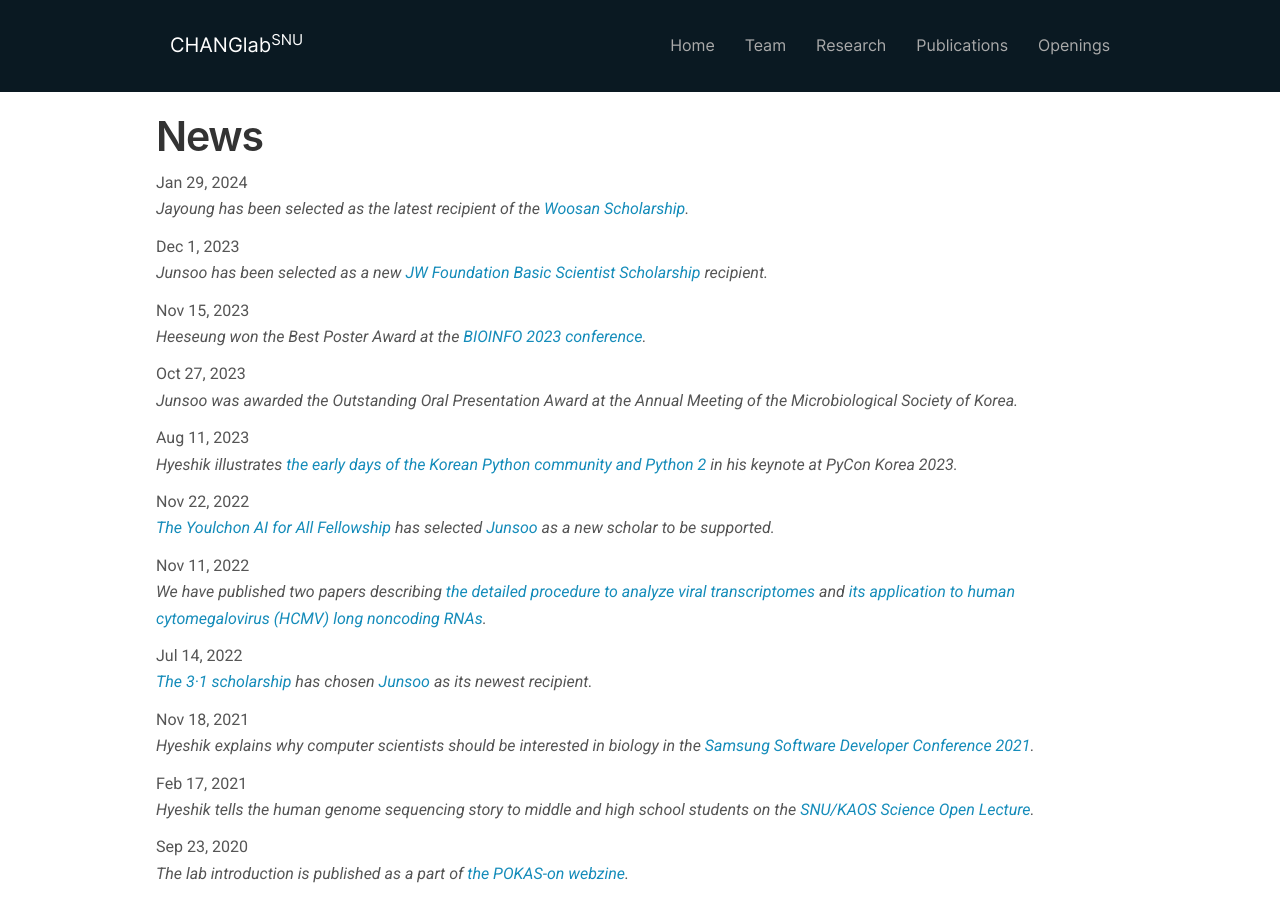
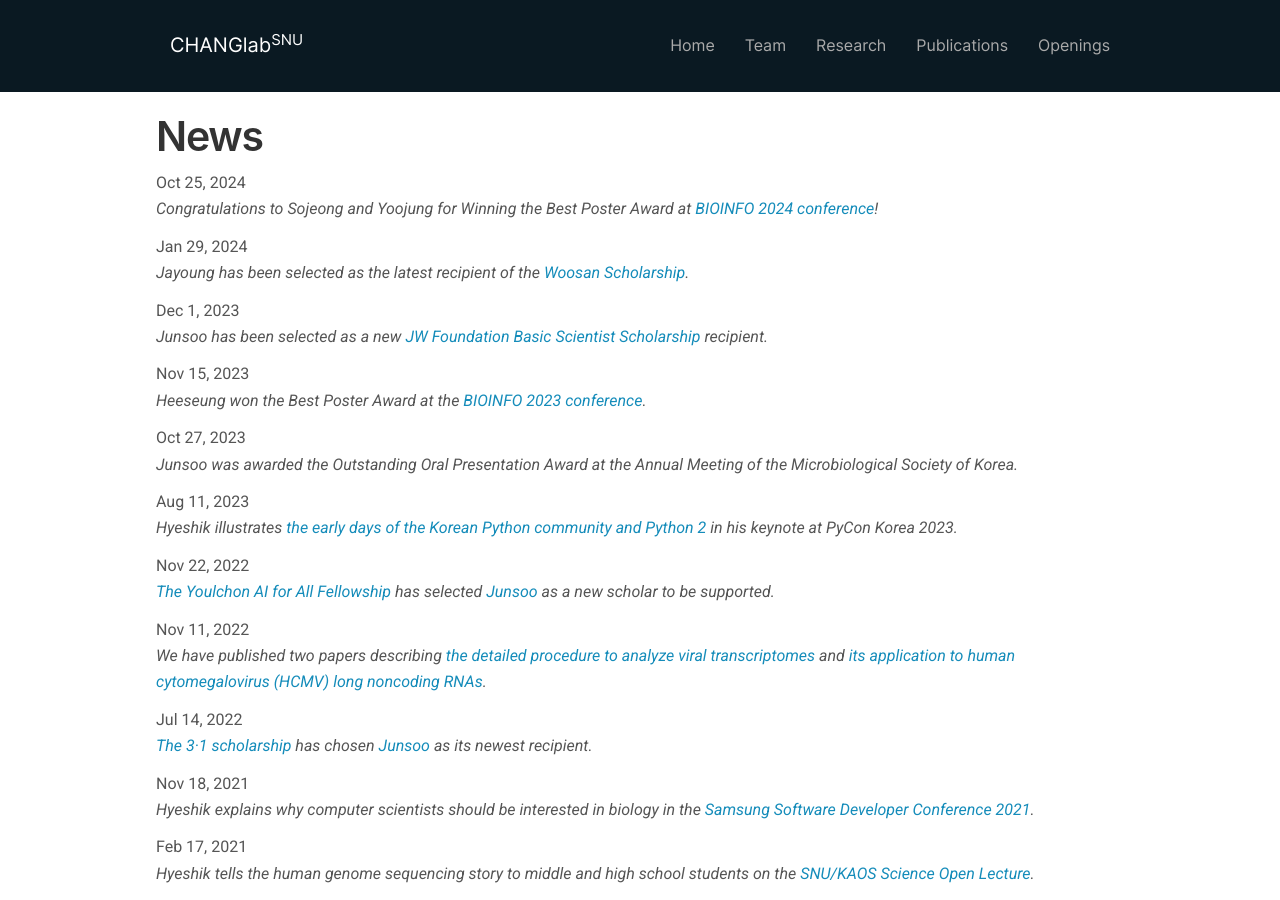
Before and after one commit to ChangLabSNU/ChangLabSNU.github.io, a Jekyll site: the page built from _pages/allnews.md, in a window 1280 px wide and 900 px high. Built offline with Jekyll 4.4.1, drawn with Linux system fonts in a browser that asks for light colours; nearby versions of some CDN libraries; some web fonts are replaced.

Commit message:
Add news about BIOINFO 2024 poster award.

```diff
--- a/_data/news.yml
+++ b/_data/news.yml
@@ -1,3 +1,6 @@
+- date: Oct 25, 2024
+  headline: 'Congratulations to Sojeong and Yoojung for Winning the Best Poster Award at <a href="http://bioinfo2024.ksbi.or.kr/">BIOINFO 2024 conference</a>!'
+
 - date: Jan 29, 2024
   headline: 'Jayoung has been selected as the latest recipient of the <a href="http://www.woosan.or.kr/">Woosan Scholarship</a>.'
 
```
